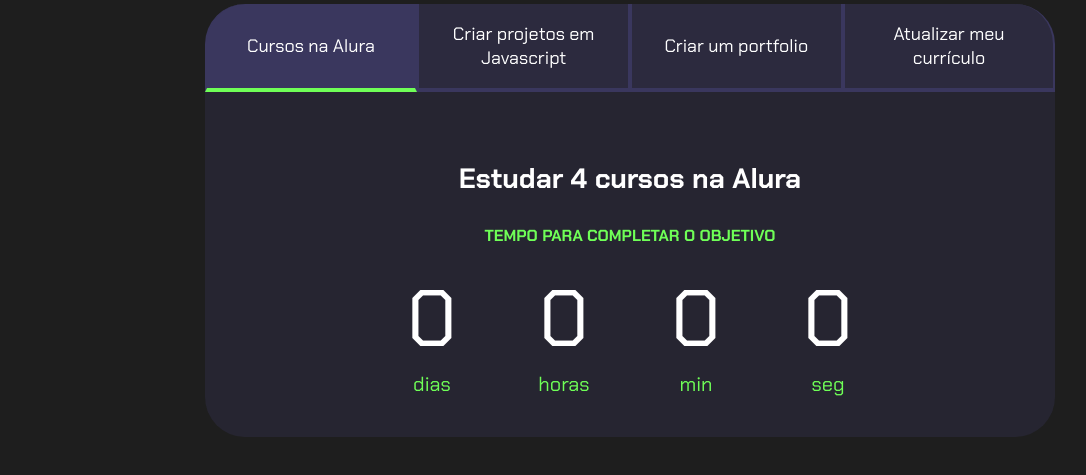
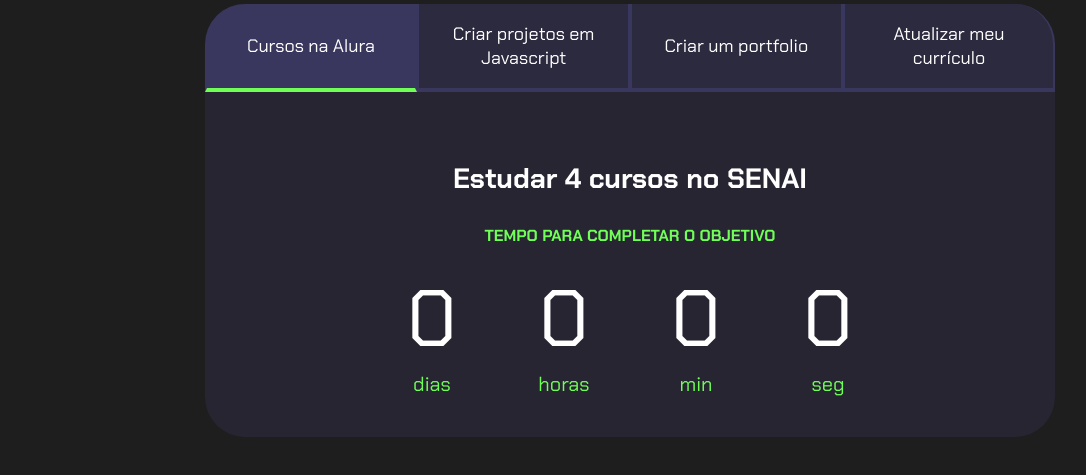
Before and after one commit to kayokals/3B-alula-1-tri, a plain HTML site: page index.html in a window 1280 px wide. Shown: the part 99-574 px from the top of the page, without its empty margins (10-1096 px from the left). Drawn offline with Linux system fonts and the light colour scheme.

Commit message:
21/03/25

```diff
--- a/index.html
+++ b/index.html
@@ -20,7 +20,7 @@
             </div>
             <div class="abas-textos">
                 <div class="aba-conteudo ativo">
-                    <h3 class="aba-conteudo-titulo-principal">Estudar 4 cursos na Alura</h3>
+                    <h3 class="aba-conteudo-titulo-principal">Estudar 4 cursos no SENAI</h3>
                     <h4 class="aba-conteudo-titulo-secundario">Tempo para completar o objetivo</h4>
                     <div class="contador">
                         <div class="contador-digito">
```
